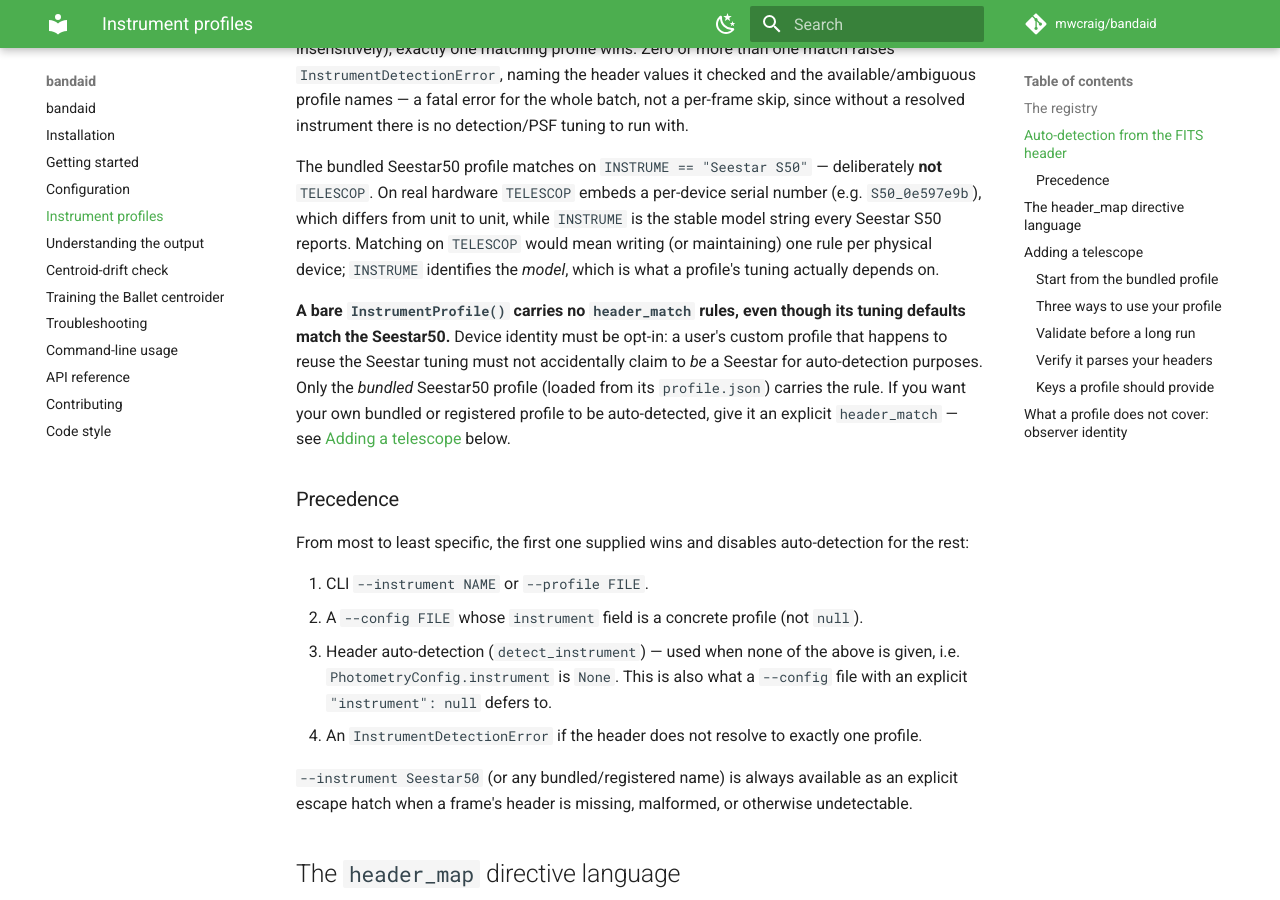
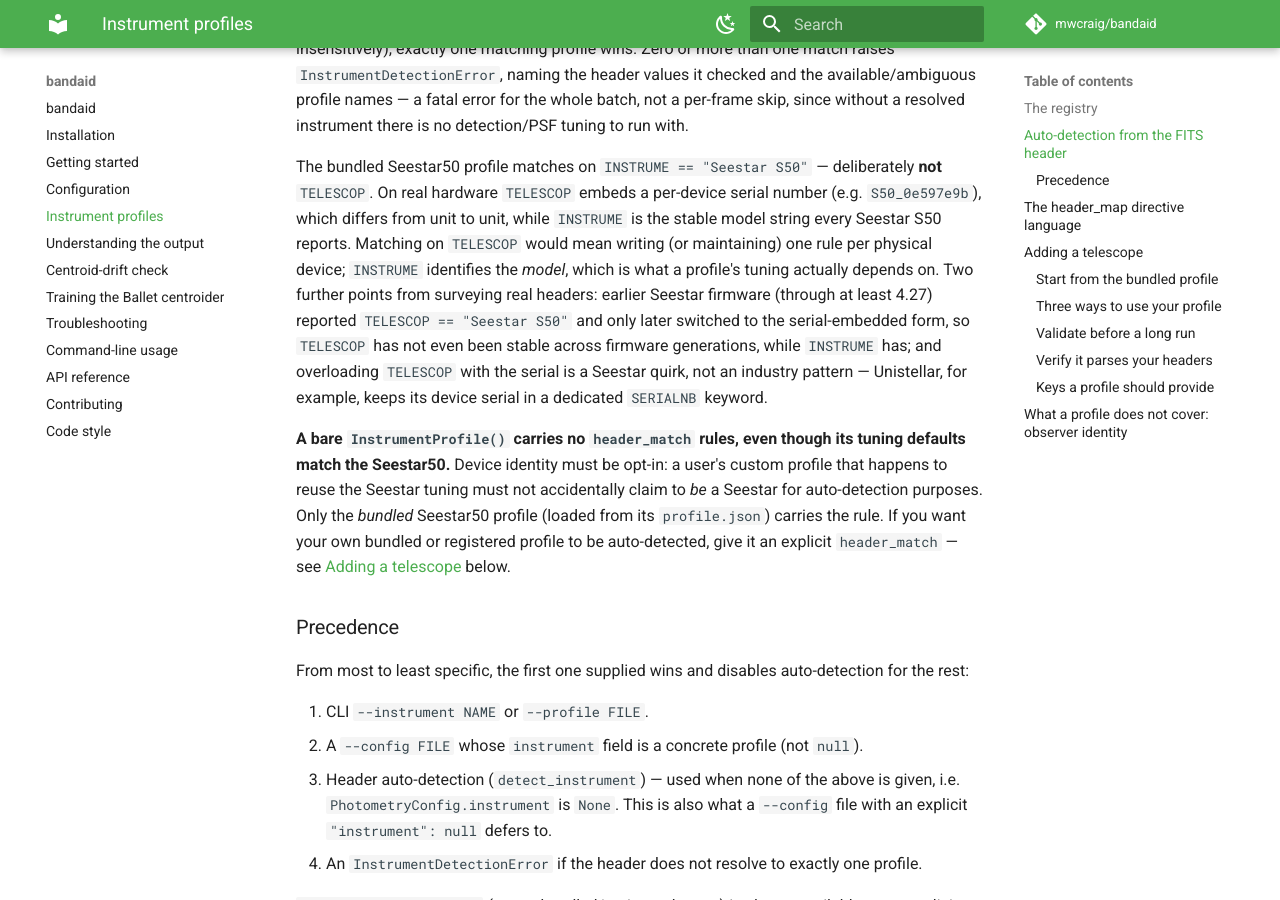
Before and after one commit to mwcraig/bandaid, an MkDocs documentation site: the page built from docs/instrument_profiles.md, in a window 1280 px wide and 900 px high, scrolled down 1369 px. Built offline with MkDocs 1.6.1 and Material for MkDocs 9.7.7, drawn with Linux system fonts in a browser that asks for light colours; comment, search, counter and statistics services are not loaded.

Commit message:
Document TELESCOP's firmware instability in the match-key rationale
Real Seestar headers through firmware 4.27 reported TELESCOP ==
"Seestar S50"; only later firmware switched to the serial-embedded
form, so TELESCOP is unstable across firmware generations while
INSTRUME has stayed constant. Also note the serial-in-TELESCOP
overload is a Seestar quirk (Unistellar uses a dedicated SERIALNB
keyword).

🤖 Generated with [Claude Code](https://claude.com/claude-code)

```diff
--- a/docs/instrument_profiles.md
+++ b/docs/instrument_profiles.md
@@ -73,7 +73,12 @@ per-device serial number (e.g. `S50_0e597e9b`), which differs from unit to
 unit, while `INSTRUME` is the stable model string every Seestar S50 reports.
 Matching on `TELESCOP` would mean writing (or maintaining) one rule per
 physical device; `INSTRUME` identifies the *model*, which is what a profile's
-tuning actually depends on.
+tuning actually depends on. Two further points from surveying real headers:
+earlier Seestar firmware (through at least 4.27) reported `TELESCOP == "Seestar S50"` and only later switched to the serial-embedded form, so
+`TELESCOP` has not even been stable across firmware generations, while
+`INSTRUME` has; and overloading `TELESCOP` with the serial is a Seestar
+quirk, not an industry pattern — Unistellar, for example, keeps its device
+serial in a dedicated `SERIALNB` keyword.
 
 **A bare `InstrumentProfile()` carries no `header_match` rules, even though
 its tuning defaults match the Seestar50.** Device identity must be opt-in: a
```
